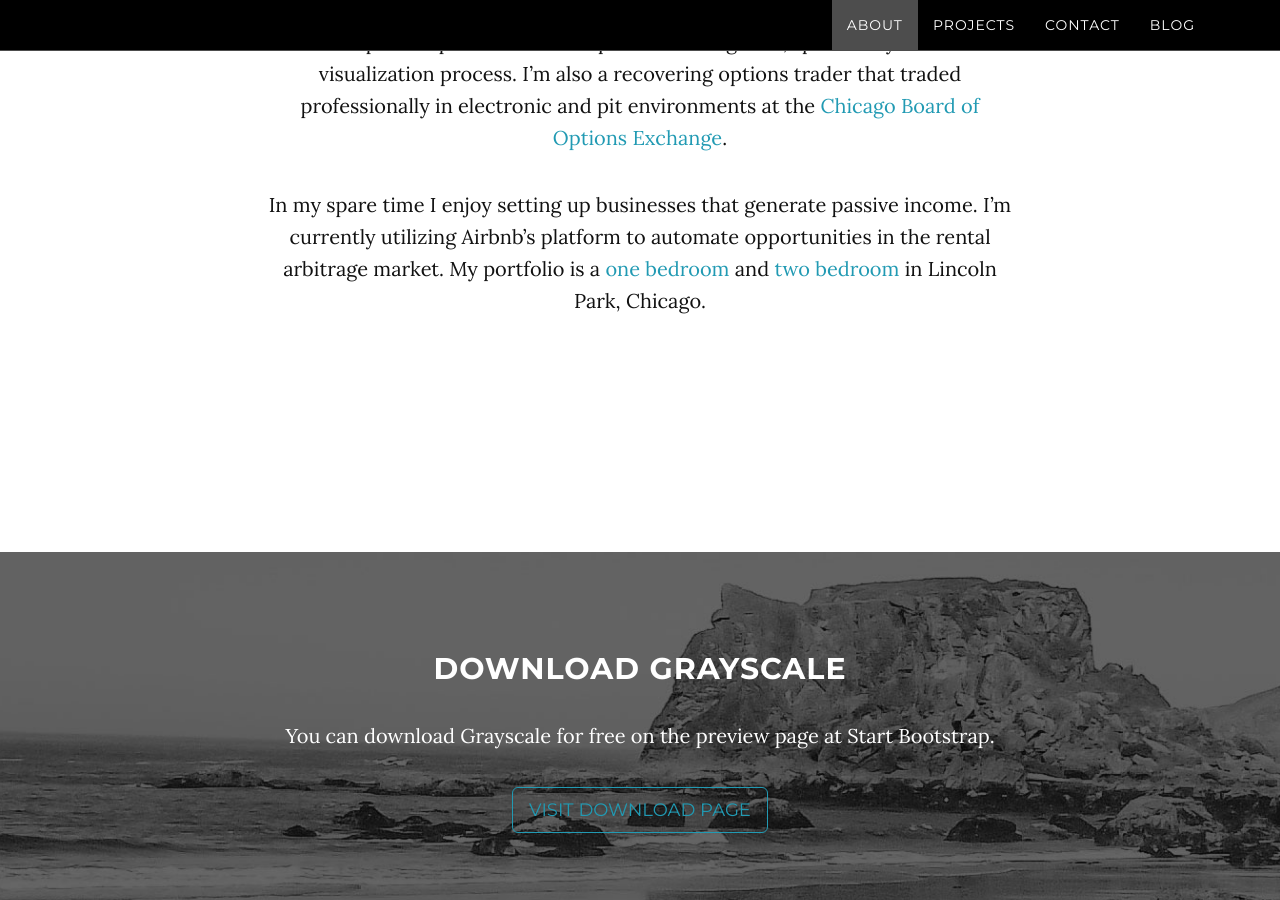
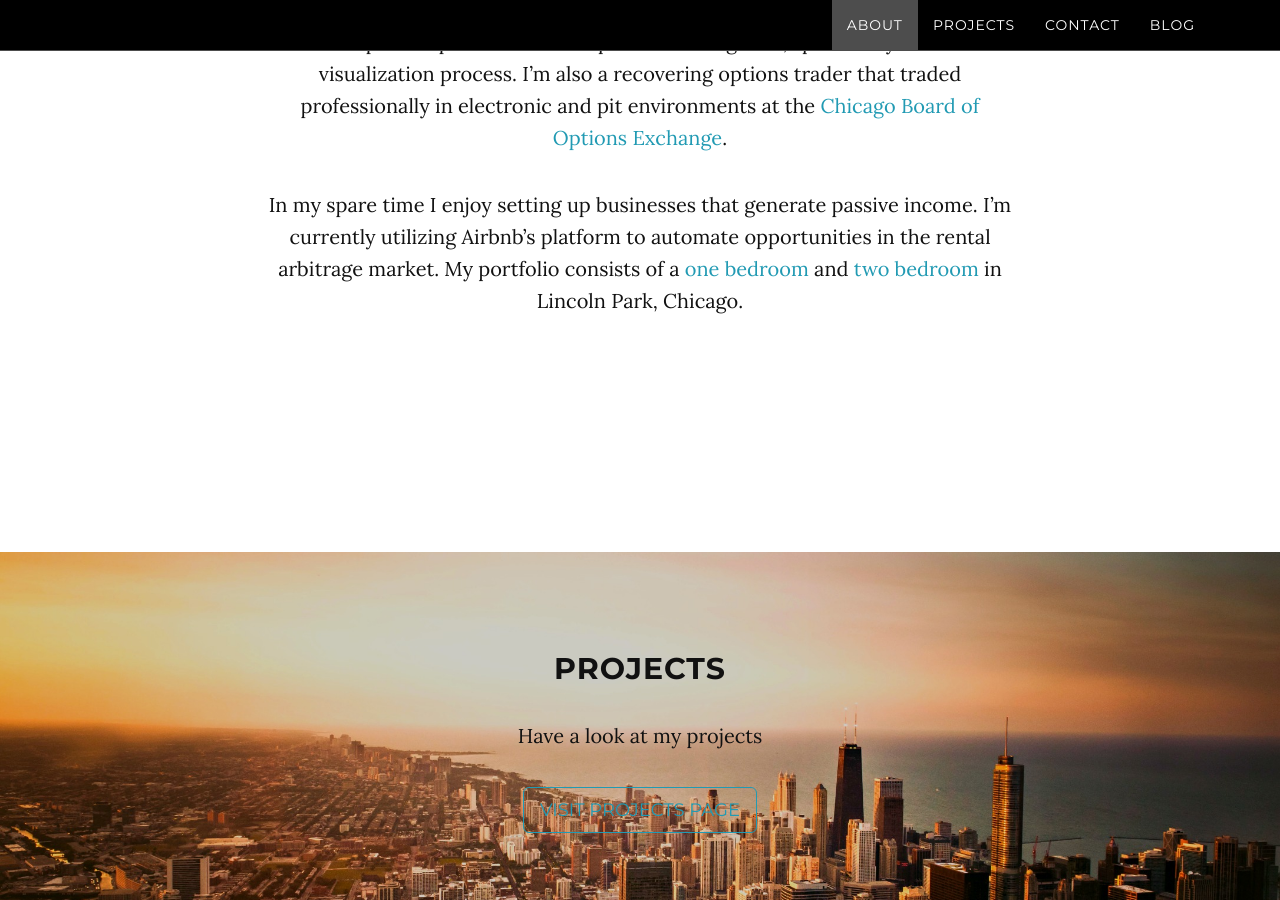
Before and after one commit to bradleystachurski/Portfolio, a Jekyll site: the page built from index.html, in a window 1280 px wide and 900 px high, scrolled down 1241 px. Built offline with Jekyll 4.4.1, drawn with Linux system fonts in a browser that asks for light colours.

Commit message:
Updated projects background image and nav button

```diff
--- a/_includes/about.html
+++ b/_includes/about.html
@@ -5,7 +5,7 @@
                 <h2>About</h2>
                 <p>Hello, my name is Brad Stachurski. I’m a data scientist and entrepreneur living in Chicago.</p>
                 <p>I help startups build valuable products using data, specifically in the visualization process. I’m also a recovering options trader that traded professionally in electronic and pit environments at the <a href="https://en.wikipedia.org/wiki/Chicago_Board_Options_Exchange">Chicago Board of Options Exchange</a>.</p>
-                <p>In my spare time I enjoy setting up businesses that generate passive income. I’m currently utilizing Airbnb’s platform to automate opportunities in the rental arbitrage market. My portfolio is a <a href="https://www.airbnb.com/rooms/9577653?s=KowtqEVn">one bedroom</a> and <a href="https://www.airbnb.com/rooms/11228600?s=KowtqEVn">two bedroom</a> in Lincoln Park, Chicago.</p>
+                <p>In my spare time I enjoy setting up businesses that generate passive income. I’m currently utilizing Airbnb’s platform to automate opportunities in the rental arbitrage market. My portfolio consists of a <a href="https://www.airbnb.com/rooms/9577653?s=KowtqEVn">one bedroom</a> and <a href="https://www.airbnb.com/rooms/11228600?s=KowtqEVn">two bedroom</a> in Lincoln Park, Chicago.</p>
             </div>
         </div>
     </section>
--- a/_includes/download.html
+++ /dev/null
@@ -1,12 +0,0 @@
-    <!-- Download Section -->
-    <section id="project" class="content-section text-center">
-        <div class="project-section">
-            <div class="container">
-                <div class="col-lg-8 col-lg-offset-2">
-                    <h2>Download Grayscale</h2>
-                    <p>You can download Grayscale for free on the preview page at Start Bootstrap.</p>
-                    <a href="http://startbootstrap.com/template-overviews/grayscale/" class="btn btn-default btn-lg">Visit Download Page</a>
-                </div>
-            </div>
-        </div>
-    </section>
--- a/_includes/nav.html
+++ b/_includes/nav.html
@@ -18,7 +18,7 @@
                         <a class="page-scroll" href="#about">About</a>
                     </li>
                     <li>
-                        <a class="page-scroll" href="#project">Projects</a>
+                        <a class="page-scroll" href="#projects">Projects</a>
                     </li>
                     <li>
                         <a class="page-scroll" href="#contact">Contact</a>
--- /dev/null
+++ b/_includes/projects.html
@@ -0,0 +1,12 @@
+    <!-- Projects Section -->
+    <section id="projects" class="content-section text-center">
+        <div class="projects-section">
+            <div class="container">
+                <div class="col-lg-8 col-lg-offset-2">
+                    <h2>Projects</h2>
+                    <p>Have a look at my projects</p>
+                    <a href="http://startbootstrap.com/template-overviews/grayscale/" class="btn btn-default btn-lg">Visit Projects Page</a>
+                </div>
+            </div>
+        </div>
+    </section>
--- a/_layouts/default.html
+++ b/_layouts/default.html
@@ -5,7 +5,7 @@
     {% include nav.html %}
     {% include header.html %}
     {% include about.html %}
-    {% include download.html %}
+    {% include projects.html %}
     {% include contact.html %}
     {% include map.html %}
     {% include footer.html %}
```
Also changed, not shown: _includes/css/grayscale.css (+4 -4 lines), img/projects-bg.jpg (added), 1 other file.
